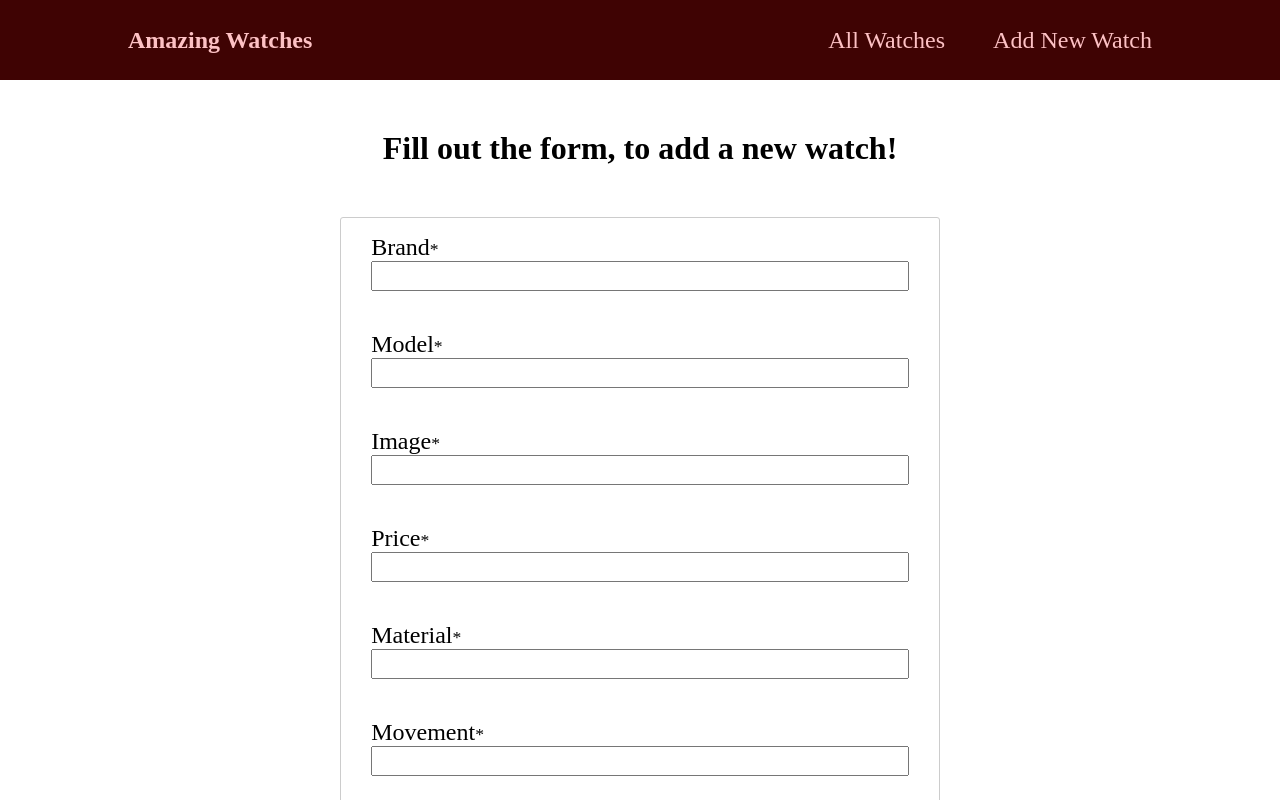
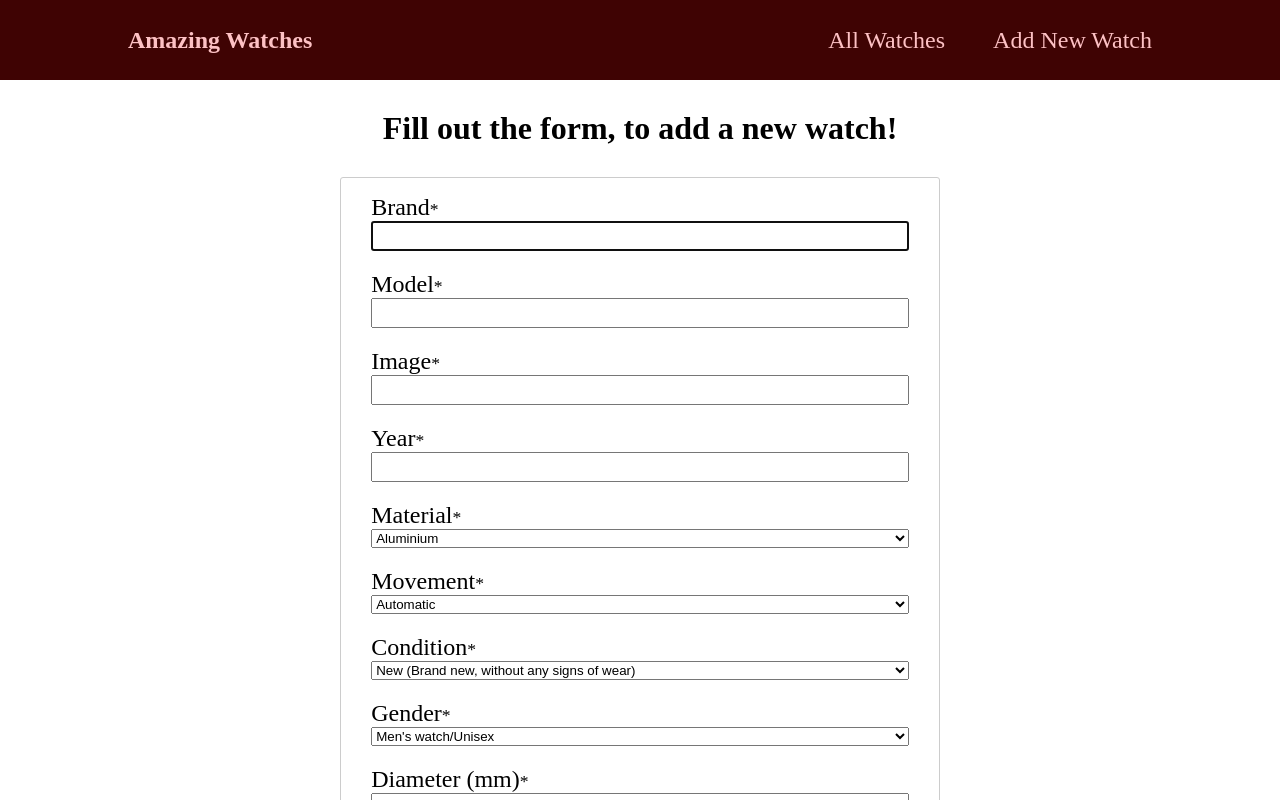
Before and after one commit to danielasztai/watches-store, a Next.js app: page /new-watch in a window 1280 px wide. Shown: the top 800 px of the page. Built offline with nearby package versions, Linux system fonts and the light colour scheme.

Commit message:
extended new-watch-form and details

```diff
--- a/components/Sidebar/SidebarItem.module.css
+++ /dev/null
@@ -1 +0,0 @@
-/* TODO REMOVE IF NOT NEEDED */
--- a/components/watches/NewWatchForm.js
+++ b/components/watches/NewWatchForm.js
@@ -9,6 +9,10 @@ const NewWatchForm = props => {
   const materialRef = useRef();
   const modelRef = useRef();
   const movementRef = useRef();
+  const conditionRef = useRef();
+  const yearRef = useRef();
+  const genderRef = useRef();
+  const diameterRef = useRef();
 
   const submitHandler = e => {
     e.preventDefault();
@@ -19,6 +23,10 @@ const NewWatchForm = props => {
     const enteredMaterial = materialRef.current.value;
     const enteredModel = modelRef.current.value;
     const enteredMovement = movementRef.current.value;
+    const enteredCondition = conditionRef.current.value;
+    const enteredYear = yearRef.current.value;
+    const enteredGender = genderRef.current.value;
+    const enteredDiameter = diameterRef.current.value;
 
     const watchData = {
       brand: enteredBrand,
@@ -27,6 +35,10 @@ const NewWatchForm = props => {
       material: enteredMaterial,
       model: enteredModel,
       movement: enteredMovement,
+      condition: enteredCondition,
+      year: enteredYear,
+      gender: enteredGender,
+      diameter: enteredDiameter,
     };
 
     props.onAddNewWatch(watchData);
@@ -41,7 +53,13 @@ const NewWatchForm = props => {
             Brand
             <span className={classes.asterisk}>*</span>
           </label>
-          <input type="text" id="brand" required ref={brandRef}></input>
+          <input
+            type="text"
+            id="brand"
+            required
+            ref={brandRef}
+            autoFocus
+          ></input>
         </div>
         <div className={classes.lines}>
           <label htmlFor="model">
@@ -56,22 +74,93 @@ const NewWatchForm = props => {
           <input type="url" id="image" required ref={imageRef}></input>
         </div>
         <div className={classes.lines}>
-          <label htmlFor="price">
-            Price<span className={classes.asterisk}>*</span>
+          <label htmlFor="year">
+            Year<span className={classes.asterisk}>*</span>
           </label>
-          <input type="number" id="price" required ref={priceRef}></input>
+          <input type="number" id="year" required ref={yearRef}></input>
         </div>
         <div className={classes.lines}>
           <label htmlFor="material">
             Material<span className={classes.asterisk}>*</span>
           </label>
-          <input type="text" id="material" required ref={materialRef}></input>
+          <select type="text" id="material" required ref={materialRef}>
+            <option value="Aluminium">Aluminium</option>
+            <option value="Bronze">Bronze</option>
+            <option value="Carbon">Carbon</option>
+            <option value="Ceramic">Ceramic</option>
+            <option value="Gold/Steel">Gold/Steel</option>
+            <option value="Palladium">Palladium</option>
+            <option value="Plastic">Plastic</option>
+            <option value="Platinum">Platinum</option>
+            <option value="Red gold">Red gold</option>
+            <option value="Rose gold">Rose gold</option>
+            <option value="Silver">Silver</option>
+            <option value="Steel">Steel</option>
+            <option value="Tantalum">Tantalum</option>
+            <option value="Titanium">Titanium</option>
+            <option value="Tungsten">Tungsten</option>
+            <option value="White gold">White gold</option>
+            <option value="Yellow gold">Yellow gold</option>
+          </select>
         </div>
         <div className={classes.lines}>
           <label htmlFor="movement">
             Movement<span className={classes.asterisk}>*</span>
           </label>
-          <input type="text" id="movement" required ref={movementRef}></input>
+          <select id="movement" required ref={movementRef}>
+            <option value="Automatic">Automatic</option>
+            <option value="Quartz">Quartz</option>
+            <option value="Manual Winding">Manual Winding</option>
+          </select>
+        </div>
+        <div className={classes.lines}>
+          <label htmlFor="condition">
+            Condition<span className={classes.asterisk}>*</span>
+          </label>
+          <select type="text" id="condition" required ref={conditionRef}>
+            <option value="New (Brand new, without any signs of wear)">
+              New (Brand new, without any signs of wear)
+            </option>
+            <option value="Unworn (Mint condition, without signs of wear)">
+              Unworn (Mint condition, without signs of wear)
+            </option>
+            <option value="Very good (Worn with little to no signs of wear)">
+              Very good (Worn with little to no signs of wear)
+            </option>
+            <option value="Good (Light signs of wear or scratches)">
+              Good (Light signs of wear or scratches)
+            </option>
+            <option value="Fair (Obvious signs of wear or scratches)">
+              Fair (Obvious signs of wear or scratches)
+            </option>
+            <option value="Poor (Heavy signs of wear or scratches)">
+              Poor (Heavy signs of wear or scratches)
+            </option>
+            <option value="Incomplete (Components missing, non-functional)">
+              Incomplete (Components missing, non-functional)
+            </option>
+          </select>
+        </div>
+        <div className={classes.lines}>
+          <label htmlFor="gender">
+            Gender<span className={classes.asterisk}>*</span>
+          </label>
+          <select id="gender" required ref={genderRef}>
+            <option value="Men's watch/Unisex">Men's watch/Unisex</option>
+            <option value="Women's watch">Women's watch</option>
+          </select>
+        </div>
+        <div className={classes.lines}>
+          <label htmlFor="diameter">
+            Diameter (mm)<span className={classes.asterisk}>*</span>
+          </label>
+          <input type="number" id="diameter" required ref={diameterRef}></input>
+        </div>
+        <div className={classes.lines}>
+          <label htmlFor="price">
+            Price<span className={classes.asterisk}>*</span>
+          </label>
+          <input type="number" id="price" required ref={priceRef}></input>
         </div>
         <button type="submit" className={classes.submit}>
           Submit
--- a/components/watches/NewWatchForm.module.css
+++ b/components/watches/NewWatchForm.module.css
@@ -2,8 +2,8 @@
   display: flex;
   flex-direction: column;
   align-items: center;
-  row-gap: 50px;
-  margin-top: 50px;
+  row-gap: 30px;
+  margin-top: 30px;
 }
 
 .form {
@@ -11,7 +11,7 @@
   flex-direction: column;
   align-items: center;
   justify-content: center;
-  row-gap: 40px;
+  row-gap: 20px;
   width: 600px;
   border: 1px solid #ccc;
   padding: 1rem;
--- a/components/watches/WatchDetails.module.css
+++ b/components/watches/WatchDetails.module.css
@@ -8,17 +8,16 @@
 
 .container {
   display: flex;
-  justify-content: flex-start;
   margin-left: 100px;
   width: 1000px;
   background-color: rgb(63, 3, 3);
-  border-radius: 50px;
+  border-radius: 10px;
 }
 
 .container img {
   width: 50%;
   height: auto;
-  border-radius: 50px 0 0 50px;
+  border-radius: 10px 0 0 10px;
 }
 
 .details {
@@ -30,8 +29,15 @@
   margin-top: 20px;
 }
 
-.details h1 {
-  font-size: 1.8rem;
+.detail-container {
+  width: 90%;
+}
+
+.detail {
+  display: flex;
+  margin-bottom: 20px;
+  justify-content: space-between;
+  border-bottom: 1px solid;
 }
 
 .model {
@@ -39,6 +45,6 @@
 }
 
 .details p {
-  font-size: 1.6rem;
+  font-size: 1.3rem;
   margin-bottom: 5px;
 }
--- a/components/watches/WatchesItem.module.css
+++ b/components/watches/WatchesItem.module.css
@@ -6,6 +6,8 @@
 
 .img:hover {
   -webkit-filter: brightness(50%);
+  filter: brightness(50%);
+  transition: 0.4s;
 }
 
 .card-bottom {
--- a/pages/watches/[watchId]/index.js
+++ b/pages/watches/[watchId]/index.js
@@ -61,6 +61,10 @@ export async function getStaticProps(context) {
         material: selectedWatch.material,
         movement: selectedWatch.movement,
         model: selectedWatch.model,
+        year: selectedWatch.year,
+        condition: selectedWatch.condition,
+        diameter: selectedWatch.diameter,
+        gender: selectedWatch.gender,
       },
 
       allWatchesExceptSelected: allWatchesExceptSelected
```
Also changed, not shown: components/Sidebar/SidebarItem.js (deleted, +0 -18 lines), components/watches/WatchDetails.js (+37 -13 lines).
